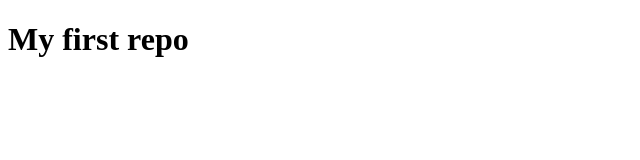
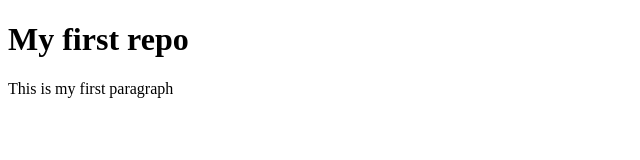
Before and after one commit to ijazhossain/my-first-repo, a plain HTML site: page index.html in a window 1280 px wide. Shown: the whole page, without its empty margins (0-640 px from the left). Drawn offline with Linux system fonts and the light colour scheme.

Commit message:
second commit

```diff
--- a/index.html
+++ b/index.html
@@ -10,6 +10,9 @@
 
 <body>
     <h1>My first repo</h1>
+    <p>This is my first paragraph
+
+    </p>
 </body>
 
 </html>
```
